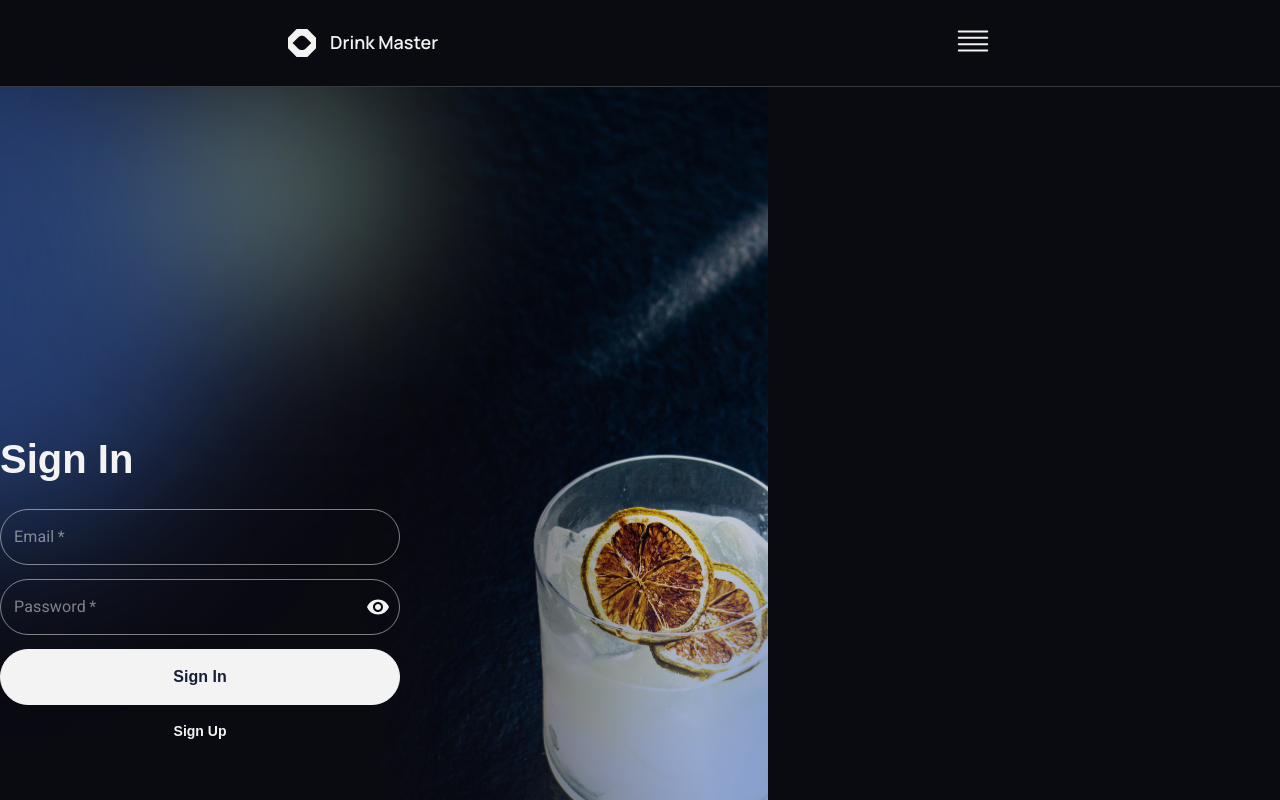
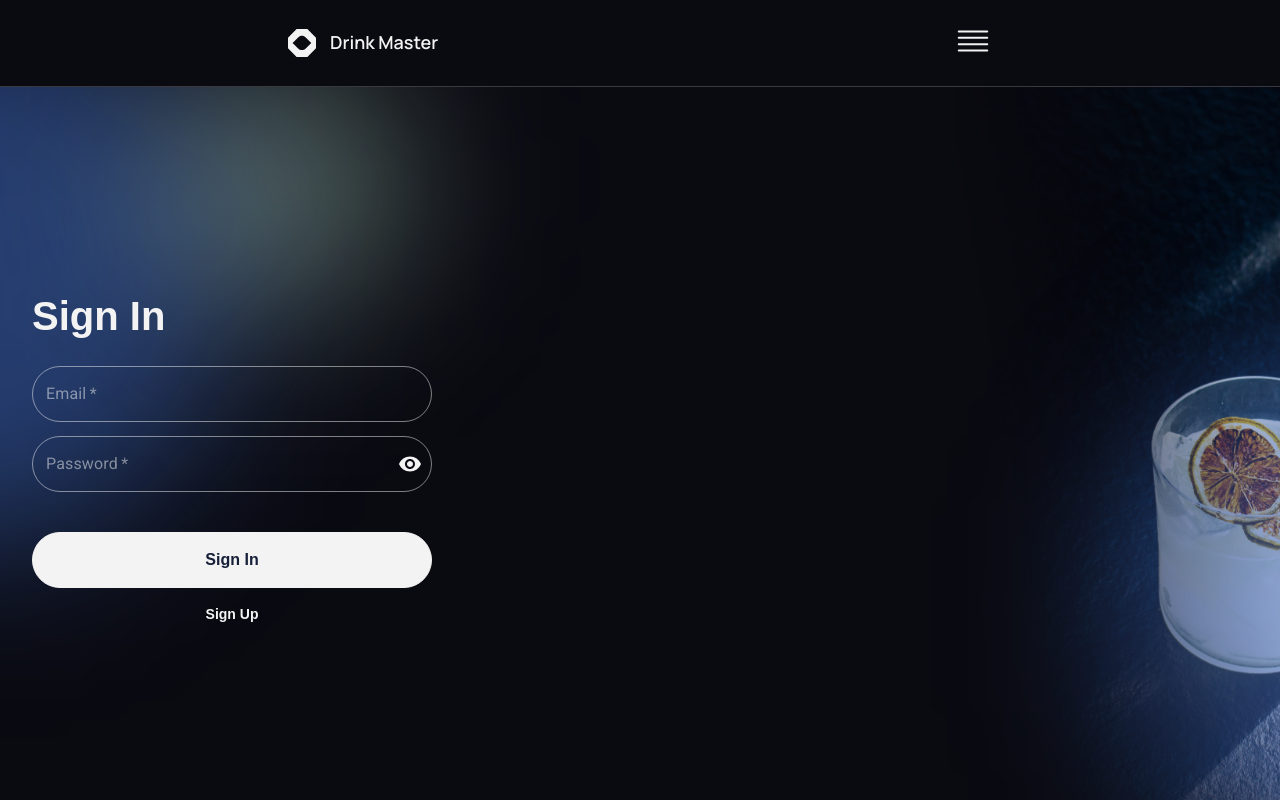
Before and after one commit to LightPride/DrinkMaster-FrontEnd, a React (Vite) app: page /DrinkMaster-FrontEnd/signin in a window 1280 px wide. Shown: the top 800 px of the page. Built offline with nearby package versions, Linux system fonts and the light colour scheme.

Commit message:
welcome container

```diff
--- a/src/components/AuthComponents/SignInForm.jsx
+++ b/src/components/AuthComponents/SignInForm.jsx
@@ -1,12 +1,11 @@
 import React, { useState } from 'react';
+import { useDispatch } from 'react-redux';
 import { StyledSignForm } from './Styled';
 import { useForm, Controller } from 'react-hook-form';
+import { loginThunk } from '../../redux/auth/auth.reducer';
+
 import { yupResolver } from '@hookform/resolvers/yup';
-import * as yup from 'yup';
-import { loginThunk } from '../../redux/auth/auth.reducer';
-import { useDispatch } from 'react-redux';
 import UniversalBtn from './UniversalBtn';
-
 import FormControl from '@mui/material/FormControl';
 import InputAdornment from '@mui/material/InputAdornment';
 import IconButton from '@mui/material/IconButton';
@@ -19,22 +18,7 @@ import {
   TextField,
 } from '@mui/material';
 
-const schema = yup.object({
-  email: yup
-    .string()
-    .matches(
-      /^[A-Za-z0-9._%+-]+@[A-Za-z0-9.-]+\.[A-Z|a-z]{2,}$/,
-      'Please, check your email address!'
-    )
-    .required(),
-  password: yup
-    .string()
-    .matches(
-      /^(?=.*[a-z])(?=.*[A-Z])(?=.*\d)[a-zA-Z\d]{8,}$/,
-      'Password must contain at least 8 characters, one uppercase letter, one lowercase letter, and one digit!'
-    )
-    .required(),
-});
+import { signInSchema } from '../../schemas/authSchemas';
 
 const SignInForm = () => {
   const dispatch = useDispatch();
@@ -44,7 +28,7 @@ const SignInForm = () => {
     control,
     formState: { errors },
   } = useForm({
-    resolver: yupResolver(schema),
+    resolver: yupResolver(signInSchema),
   });
 
   const handleClickShowPassword = () => setShowPassword((show) => !show);
@@ -54,15 +38,13 @@ const SignInForm = () => {
   };
 
   return (
-    <StyledSignForm>
     <form
-        className="inputContainer"
-        rules={{ required: 'Please check your name!' }}
       onSubmit={handleSubmit((data) => {
         console.log(data);
         dispatch(loginThunk(data));
       })}
     >
+      <StyledSignForm>
         <Controller
           control={control}
           name="email"
@@ -120,7 +102,7 @@ const SignInForm = () => {
             </FormControl>
           )}
         />
-
+      </StyledSignForm>
       <UniversalBtn
         margin={'14px'}
         type={'summit'}
@@ -133,7 +115,6 @@ const SignInForm = () => {
         colorhover={'var(--white-color)'}
       />
     </form>
-    </StyledSignForm>
   );
 };
 
--- a/src/components/AuthComponents/SignUpForm.jsx
+++ b/src/components/AuthComponents/SignUpForm.jsx
@@ -1,9 +1,10 @@
 import React, { useState } from 'react';
 import { StyledSignForm } from './Styled';
 import { useForm, Controller } from 'react-hook-form';
+import { useDispatch } from 'react-redux';
+import { registerThunk } from '../../redux/auth/auth.reducer';
+
 import { yupResolver } from '@hookform/resolvers/yup';
-import * as yup from 'yup';
-
 import FormControl from '@mui/material/FormControl';
 import InputAdornment from '@mui/material/InputAdornment';
 import IconButton from '@mui/material/IconButton';
@@ -16,31 +17,9 @@ import {
   TextField,
 } from '@mui/material';
 import CalendarTodayIcon from '@mui/icons-material/CalendarToday';
-import { useDispatch } from 'react-redux';
-import { registerThunk } from '../../redux/auth/auth.reducer';
 import UniversalBtn from './UniversalBtn';
 
-const schema = yup.object({
-  name: yup.string().min(3, 'Please put down more than 3 letters!').required(),
-  dateOfBirth: yup
-    .string()
-    .matches(/^\d{4}-\d{2}-\d{2}$/, 'Date must to be as an example yyyy-mm-dd!')
-    .required(),
-  email: yup
-    .string()
-    .matches(
-      /^[A-Za-z0-9._%+-]+@[A-Za-z0-9.-]+\.[A-Z|a-z]{2,}$/,
-      'Please, check your email address!'
-    )
-    .required(),
-  password: yup
-    .string()
-    .matches(
-      /^(?=.*[a-z])(?=.*[A-Z])(?=.*\d)[a-zA-Z\d]{8,}$/,
-      'Password must contain at least 8 characters, one uppercase letter, one lowercase letter, and one digit!'
-    )
-    .required(),
-});
+import { signUpSchema } from '../../schemas/authSchemas';
 
 const SignUpForm = () => {
   const dispatch = useDispatch();
@@ -50,7 +29,7 @@ const SignUpForm = () => {
     control,
     formState: { errors },
   } = useForm({
-    resolver: yupResolver(schema),
+    resolver: yupResolver(signUpSchema),
   });
 
   const handleClickShowPassword = () => setShowPassword((show) => !show);
@@ -60,14 +39,13 @@ const SignUpForm = () => {
   };
 
   return (
-    <StyledSignForm>
     <form
-        className="inputContainer"
       onSubmit={handleSubmit((data) => {
         console.log(data);
         dispatch(registerThunk(data));
       })}
     >
+      <StyledSignForm>
         <Controller
           control={control}
           name="name"
@@ -175,6 +153,7 @@ const SignUpForm = () => {
             </FormControl>
           )}
         />
+      </StyledSignForm>
       <UniversalBtn
         type={'summit'}
         title={'Sign Up'}
@@ -187,7 +166,6 @@ const SignUpForm = () => {
         colorhover={'var(--white-color)'}
       />
     </form>
-    </StyledSignForm>
   );
 };
 
--- a/src/components/AuthComponents/Styled.js
+++ b/src/components/AuthComponents/Styled.js
@@ -6,13 +6,12 @@ import '@fontsource/roboto/700.css';
 import { NavLink } from 'react-router-dom';
 
 export const StyledSignForm = styled.div`
-  .inputContainer {
-    display: flex;
-    flex-direction: column;
-    justify-content: center;
-    align-items: flex-start;
-    gap: 14px;
-  }
+  display: flex;
+  flex-direction: column;
+  justify-content: center;
+  align-items: flex-start;
+  gap: 14px;
+  margin-bottom: 28px;
 
   .textInput {
     width: 335px;
@@ -55,6 +54,7 @@ export const StyledSignForm = styled.div`
   }
 
   @media screen and (min-width: 768px) {
+    margin-bottom: 40px;
     .textInput {
       width: 400px;
     }
--- a/src/components/Layout/WelcomeLayout/Styled.js
+++ b/src/components/Layout/WelcomeLayout/Styled.js
@@ -13,11 +13,16 @@ export const StyledWelcomeLayout = styled.div`
   background-image: url(${dobleCircle}), url(${circle}), url(${bgMobile});
   background-repeat: no-repeat, no-repeat, no-repeat;
   background-position:
-    bottom 20px right -140px,
-    top 350px left,
+    top -200px right,
+    bottom -300px left 300px,
     center right -300px;
-  max-width: 375px;
-  height: 600px;
+  background-size:
+    auto auto,
+    auto auto,
+    auto 100%;
+  padding: 0 20px;
+  max-width: 100vw;
+  height: 100vh;
   color: var(--start-page-txt-color);
 
   @media screen and (min-width: 768px) {
@@ -29,8 +34,7 @@ export const StyledWelcomeLayout = styled.div`
       top -300px left -500px,
       bottom -200px right -600px,
       center right -250px;
-    max-width: 768px;
-    height: 1020px;
+    padding: 0 32px;
   }
   @media screen and (min-width: 1440px) {
     background-image: url(${dobleCircle}), url(${circle}), url(${bgDesktop});
@@ -38,7 +42,6 @@ export const StyledWelcomeLayout = styled.div`
       top -300px left -500px,
       bottom -400px right -500px,
       center right;
-    max-width: 1440px;
-    height: 770px;
+    padding: 0 100px;
   }
 `;
--- a/src/components/Layout/WelcomeLayout/WelcomeLayout.jsx
+++ b/src/components/Layout/WelcomeLayout/WelcomeLayout.jsx
@@ -5,7 +5,7 @@ import { StyleSheetManager } from 'styled-components';
 const WelcomeLayout = ({ children }) => {
   return (
     <StyleSheetManager shouldForwardProp={(prop) => prop !== 'backgroundcolor'}>
-      <StyledWelcomeLayout>{children}</StyledWelcomeLayout>;
+      <StyledWelcomeLayout>{children}</StyledWelcomeLayout>
     </StyleSheetManager>
   );
 };
--- /dev/null
+++ b/src/schemas/authSchemas.js
@@ -0,0 +1,42 @@
+import * as yup from 'yup';
+
+const signUpSchema = yup.object({
+  name: yup.string().min(3, 'Please put down more than 3 letters!').required(),
+  dateOfBirth: yup
+    .string()
+    .matches(/^\d{4}-\d{2}-\d{2}$/, 'Date must to be as an example yyyy-mm-dd!')
+    .required(),
+  email: yup
+    .string()
+    .matches(
+      /^[A-Za-z0-9._%+-]+@[A-Za-z0-9.-]+\.[A-Z|a-z]{2,}$/,
+      'Please, check your email address!'
+    )
+    .required(),
+  password: yup
+    .string()
+    .matches(
+      /^(?=.*[a-z])(?=.*[A-Z])(?=.*\d)[a-zA-Z\d]{8,}$/,
+      'Password must contain at least 8 characters, one uppercase letter, one lowercase letter, and one digit!'
+    )
+    .required(),
+});
+
+const signInSchema = yup.object({
+  email: yup
+    .string()
+    .matches(
+      /^[A-Za-z0-9._%+-]+@[A-Za-z0-9.-]+\.[A-Z|a-z]{2,}$/,
+      'Please, check your email address!'
+    )
+    .required(),
+  password: yup
+    .string()
+    .matches(
+      /^(?=.*[a-z])(?=.*[A-Z])(?=.*\d)[a-zA-Z\d]{8,}$/,
+      'Password must contain at least 8 characters, one uppercase letter, one lowercase letter, and one digit!'
+    )
+    .required(),
+});
+
+export { signUpSchema, signInSchema };
```
Also changed, not shown: 1 other file (tests, documents, lock files or other folders). Lines whose indentation alone changed are shown as unchanged.
